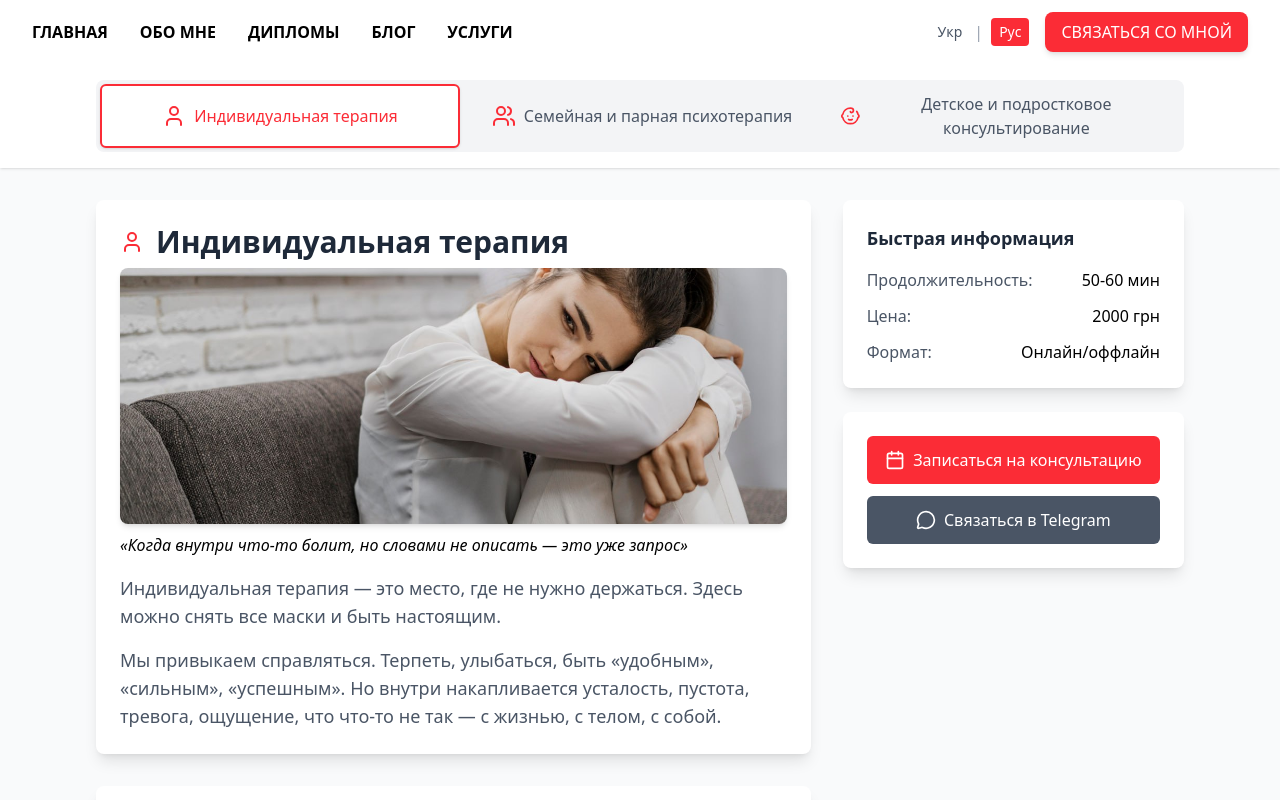
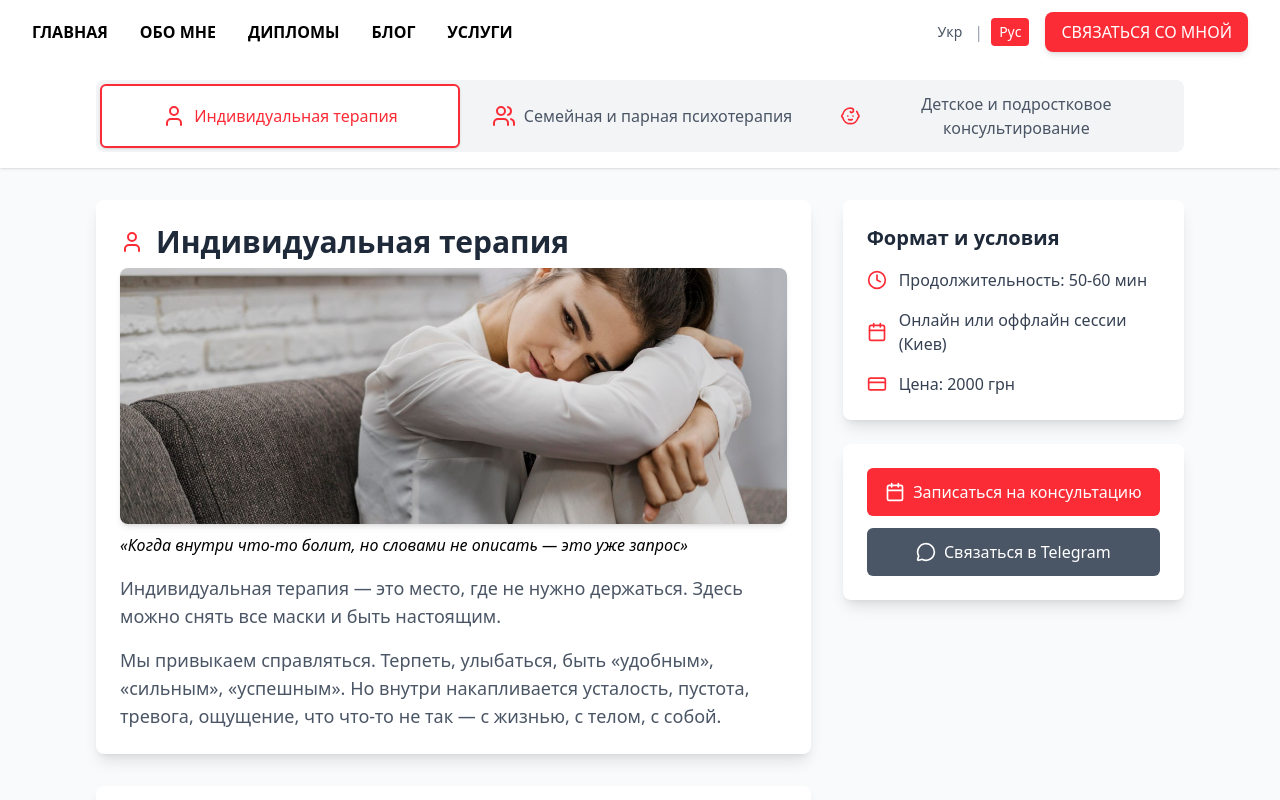
Before and after one commit to kenzay01/psychologist-site, a Next.js app: page /ru/consultation in a window 1280 px wide. Shown: the top 800 px of the page. Built offline with nearby package versions, Linux system fonts and the light colour scheme.

Commit message:
done correction#3 12.07

```diff
--- a/app/[locale]/aboutMe/page.tsx
+++ b/app/[locale]/aboutMe/page.tsx
@@ -151,7 +151,7 @@ export default function AboutMe() {
                 </div>
               </div>
 
-              <div className="bg-red-100 rounded-2xl p-8 border border-red-100">
+              <div className="shadow-xl rounded-2xl p-8 ">
                 <h3 className="text-xl font-bold text-gray-800 mb-4">
                   {dict?.aboutMe.philosophyTitle}
                 </h3>
@@ -176,7 +176,7 @@ export default function AboutMe() {
                     className="bg-white rounded-2xl p-6 shadow-lg hover:shadow-xl transition-all duration-300 hover:-translate-y-1 border border-gray-100"
                   >
                     <div className="flex items-center mb-4">
-                      <div className="bg-red-100 p-3 rounded-full mr-4">
+                      <div className="shadow-xl p-3 rounded-full mr-4 border border-red-500">
                         <IconComponent className="w-6 h-6 text-red-600" />
                       </div>
                       <h3 className="text-lg font-semibold text-gray-800">
@@ -237,7 +237,7 @@ export default function AboutMe() {
                     className="bg-white rounded-2xl p-6 shadow-lg hover:shadow-xl transition-all duration-300 border border-gray-100"
                   >
                     <div className="flex items-start gap-4">
-                      <div className="bg-red-100 p-3 rounded-full flex-shrink-0">
+                      <div className="shadow-xl border border-red-500 p-3 rounded-full flex-shrink-0">
                         <IconComponent className="w-6 h-6 text-red-600" />
                       </div>
                       <div>
--- a/app/[locale]/consultation/page.tsx
+++ b/app/[locale]/consultation/page.tsx
@@ -200,15 +200,13 @@ const ConsultationContent = () => {
               </div>
             </div>
 
-            <div className="bg-white rounded-lg p-6 shadow-lg">
+            {/* <div className="bg-white rounded-lg p-6 shadow-lg">
               <h2 className="text-xl font-semibold text-gray-800 mb-4">
                 {dict?.consultation.formatTitle}
               </h2>
               <div className="space-y-4">
                 <div className="flex items-center space-x-3">
-                  {/* <div className="flex-1 md:flex-0"> */}
                   <Clock className="w-5 h-5 text-red-500" />
-                  {/* </div> */}
                   <span className="text-gray-700">
                     {dict?.consultation.durationLabel}: {currentData.duration}{" "}
                     {dict?.consultation.minutes}
@@ -221,16 +219,14 @@ const ConsultationContent = () => {
                   <span className="text-gray-700">{currentData.format}</span>
                 </div>
                 <div className="flex items-center space-x-3 ">
-                  {/* <div className="flex-1 md:flex-0"> */}
                   <CreditCard className="w-5 h-5 text-red-500" />
-                  {/* </div> */}
                   <span className="text-gray-700">
                     {dict?.consultation.priceLabel}: {currentData.price}{" "}
                     {dict?.consultation.currency}
                   </span>
                 </div>
               </div>
-            </div>
+            </div> */}
 
             <div className="bg-white rounded-lg p-6 shadow-lg">
               <h2 className="text-xl font-semibold text-gray-800 mb-4">
@@ -261,6 +257,33 @@ const ConsultationContent = () => {
 
           <div className="space-y-6">
             <div className="bg-white rounded-lg p-6 shadow-lg">
+              <h2 className="text-xl font-semibold text-gray-800 mb-4">
+                {dict?.consultation.formatTitle}
+              </h2>
+              <div className="space-y-4">
+                <div className="flex items-center space-x-3">
+                  <Clock className="w-5 h-5 text-red-500" />
+                  <span className="text-gray-700">
+                    {dict?.consultation.durationLabel}: {currentData.duration}{" "}
+                    {dict?.consultation.minutes}
+                  </span>
+                </div>
+                <div className="flex items-center space-x-3">
+                  <div className="flex-1 md:flex-0">
+                    <Calendar className="w-5 h-5 text-red-500" />
+                  </div>
+                  <span className="text-gray-700">{currentData.format}</span>
+                </div>
+                <div className="flex items-center space-x-3 ">
+                  <CreditCard className="w-5 h-5 text-red-500" />
+                  <span className="text-gray-700">
+                    {dict?.consultation.priceLabel}: {currentData.price}{" "}
+                    {dict?.consultation.currency}
+                  </span>
+                </div>
+              </div>
+            </div>
+            {/* <div className="bg-white rounded-lg p-6 shadow-lg">
               <h3 className="text-lg font-semibold text-gray-800 mb-4">
                 {dict?.consultation.quickInfoTitle}
               </h3>
@@ -290,7 +313,7 @@ const ConsultationContent = () => {
                   </span>
                 </div>
               </div>
-            </div>
+            </div> */}
 
             <div className="bg-white rounded-lg p-6 shadow-lg">
               <div className="space-y-3">
--- a/components/Modal/SimpleModal.tsx
+++ b/components/Modal/SimpleModal.tsx
@@ -20,6 +20,7 @@ export default function SimpleModal({
     phone: "",
     socialMedia: "",
     email: "",
+    query: "",
   });
   const [isSubmitting, setIsSubmitting] = useState(false);
 
@@ -41,7 +42,9 @@ export default function SimpleModal({
     }
   }, [isOpen]);
 
-  const handleInputChange = (e: React.ChangeEvent<HTMLInputElement>) => {
+  const handleInputChange = (
+    e: React.ChangeEvent<HTMLInputElement | HTMLTextAreaElement>
+  ) => {
     setFormData({
       ...formData,
       [e.target.name]: e.target.value,
@@ -59,8 +62,9 @@ export default function SimpleModal({
 
     setIsSubmitting(true);
     try {
+      console.log("Sending message to Telegram...", formData.query);
       const message =
-        (dict?.modal?.form?.newRequest || "Новий запит з форми зв'язку") +
+        (dict?.modal?.form?.newRequest || "Новий запит з форми зв’язку") +
         "\n" +
         (dict?.modal?.form?.name || "Ім’я: ").replace("{name}", formData.name) +
         "\n" +
@@ -79,8 +83,14 @@ export default function SimpleModal({
           formData.socialMedia ||
             dict?.modal?.form?.noSocialMedia ||
             "Не вказано"
+        ) +
+        "\n" +
+        (dict?.modal?.form?.query || "Запит: ").replace(
+          "{query}",
+          formData.query || dict?.modal?.form?.noQuery || "Не вказано"
         );
 
+      console.log("Sending message to Telegram:", message);
       await fetch(
         `https://api.telegram.org/bot${process.env.NEXT_PUBLIC_TELEGRAM_BOT_TOKEN}/sendMessage`,
         {
@@ -96,7 +106,13 @@ export default function SimpleModal({
       );
 
       alert(dict?.modal?.form?.requestSuccess || "Запит успішно відправлено!");
-      setFormData({ name: "", phone: "", socialMedia: "", email: "" });
+      setFormData({
+        name: "",
+        phone: "",
+        socialMedia: "",
+        email: "",
+        query: "",
+      });
       onClose();
     } catch (error) {
       alert(
@@ -190,6 +206,22 @@ export default function SimpleModal({
               }
             />
           </div>
+          <div>
+            <label className="block text-sm font-medium text-gray-700 mb-1">
+              {dict?.modal?.form?.queryLabel || "Запит"}
+            </label>
+            <textarea
+              name="query"
+              value={formData.query}
+              onChange={handleInputChange}
+              className="w-full px-4 py-2 border border-gray-300 rounded-lg focus:outline-none focus:ring-2 focus:ring-red-500"
+              placeholder={
+                dict?.modal?.form?.queryPlaceholder ||
+                "Опишіть суть вашого питання"
+              }
+              rows={4}
+            />
+          </div>
         </div>
 
         {/* Submit Button */}
--- a/components/SocialsContainer.tsx
+++ b/components/SocialsContainer.tsx
@@ -52,8 +52,6 @@ export default function SocialsContainer() {
     },
   ];
 
-  // На мобільних показуємо 1 або всі (залежно від showAll)
-  // На десктопі завжди показуємо всі
   const displayedSocials = isDesktop
     ? socials
     : showAll
@@ -92,16 +90,18 @@ export default function SocialsContainer() {
                 <social.icon className="w-8 h-8 text-white" />
               </div>
               <div className="bg-white rounded-2xl shadow-xl transition-all duration-300 overflow-hidden flex flex-col items-center justify-center hover:shadow-2xl hover:scale-[1.01]">
-                <div className="flex-none w-full bg-gray-100 flex items-center justify-center relative">
+                <div className="w-full h-[550px] md:h-[575px] bg-gray-100 flex items-center justify-center relative">
                   <Image
                     src={social.img}
                     alt={social.title ?? "Social image"}
-                    width={400}
+                    width={600}
                     height={450}
-                    className="w-full h-[550px] md:h-[450px] object-cover"
+                    layout="responsive"
+                    objectFit="cover"
+                    objectPosition="top"
                     quality={85}
                     placeholder="blur"
-                    sizes="(max-width: 768px) 100vw, (max-width: 1200px) 33vw, 25vw"
+                    sizes="(max-width: 767px) 100vw, (max-width: 1199px) 33vw, 25vw"
                   />
                 </div>
               </div>
--- a/i18n/locales/ru.json
+++ b/i18n/locales/ru.json
@@ -242,7 +242,7 @@
           "ПТСР, опыт войны или насилия",
           "«Просто тяжело» — без объяснений"
         ],
-        "format": "Онлайн или оффлайн сессии (Киев), продолжительностью 50–60 минут",
+        "format": "Онлайн или оффлайн сессии (Киев)",
         "reviews": [
           {
             "name": "Елена К.",
@@ -269,7 +269,7 @@
           "Странное поведение ребенка как зеркало системы",
           "Желание сохранить или углубить отношения"
         ],
-        "format": "Онлайн или оффлайн сессии (Киев), продолжительностью 80 минут",
+        "format": "Онлайн или оффлайн сессии (Киев)",
         "reviews": [
           {
             "name": "Андрей и Мария",
@@ -298,7 +298,7 @@
           "Телесный стыд, сексуальные переживания",
           "Буллинг, тревога, трудности в учебе"
         ],
-        "format": "Индивидуальная работа или семейные сессии (онлайн/оффлайн в Киеве), продолжительностью 45–60 минут",
+        "format": "Индивидуальная работа или семейные сессии (онлайн/оффлайн в Киеве)",
         "reviews": [
           {
             "name": "Оксана (мама Даниила)",
@@ -452,7 +452,11 @@
       "phone": "Телефон: {phone}",
       "email": "Email: {email}",
       "socialMedia": "Соцсеть: {socialMedia}",
-      "noSocialMedia": "Не указано"
+      "noSocialMedia": "Не указано",
+      "query": "Запрос: {query}",
+      "noQuery": "Не указано",
+      "queryLabel": "Запрос",
+      "queryPlaceholder": "Опишите суть вашего вопроса"
     },
     "supervisionMessage": {
       "newRequest": "🔔 Новая заявка на {type} супервизию",
--- a/i18n/locales/uk.json
+++ b/i18n/locales/uk.json
@@ -242,7 +242,7 @@
           "ПТСР, досвід війни або насильства",
           "«Просто важко» — без пояснень"
         ],
-        "format": "Онлайн або офлайн сесії (Київ), тривалістю 50–60 хвилин",
+        "format": "Онлайн або офлайн сесії (Київ)",
         "reviews": [
           {
             "name": "Олена К.",
@@ -269,7 +269,7 @@
           "Дивна поведінка дитини як дзеркало системи",
           "Бажання зберегти або поглибити стосунки"
         ],
-        "format": "Онлайн або офлайн сесії (Київ), тривалістю 80 хвилин",
+        "format": "Онлайн або офлайн сесії (Київ)",
         "reviews": [
           {
             "name": "Андрій та Марія",
@@ -298,7 +298,7 @@
           "Тілесний сором, сексуальні переживання",
           "Булінг, тривога, складнощі у навчанні"
         ],
-        "format": "Індивідуальна робота або сімейні сесії (онлайн/офлайн у Києві), тривалістю 45–60 хвилин",
+        "format": "Індивідуальна робота або сімейні сесії (онлайн/офлайн у Києві)",
         "reviews": [
           {
             "name": "Оксана (мама Данила)",
@@ -452,7 +452,11 @@
       "phone": "Телефон: {phone}",
       "email": "Email: {email}",
       "socialMedia": "Соцмережа: {socialMedia}",
-      "noSocialMedia": "Не вказано"
+      "noSocialMedia": "Не вказано",
+      "query": "Запит: {query}",
+      "noQuery": "Не вказано",
+      "queryLabel": "Запит",
+      "queryPlaceholder": "Опишіть суть вашого питання"
     },
     "supervisionMessage": {
       "newRequest": "🔔 Нова заявка на {type} супервізію",
```
